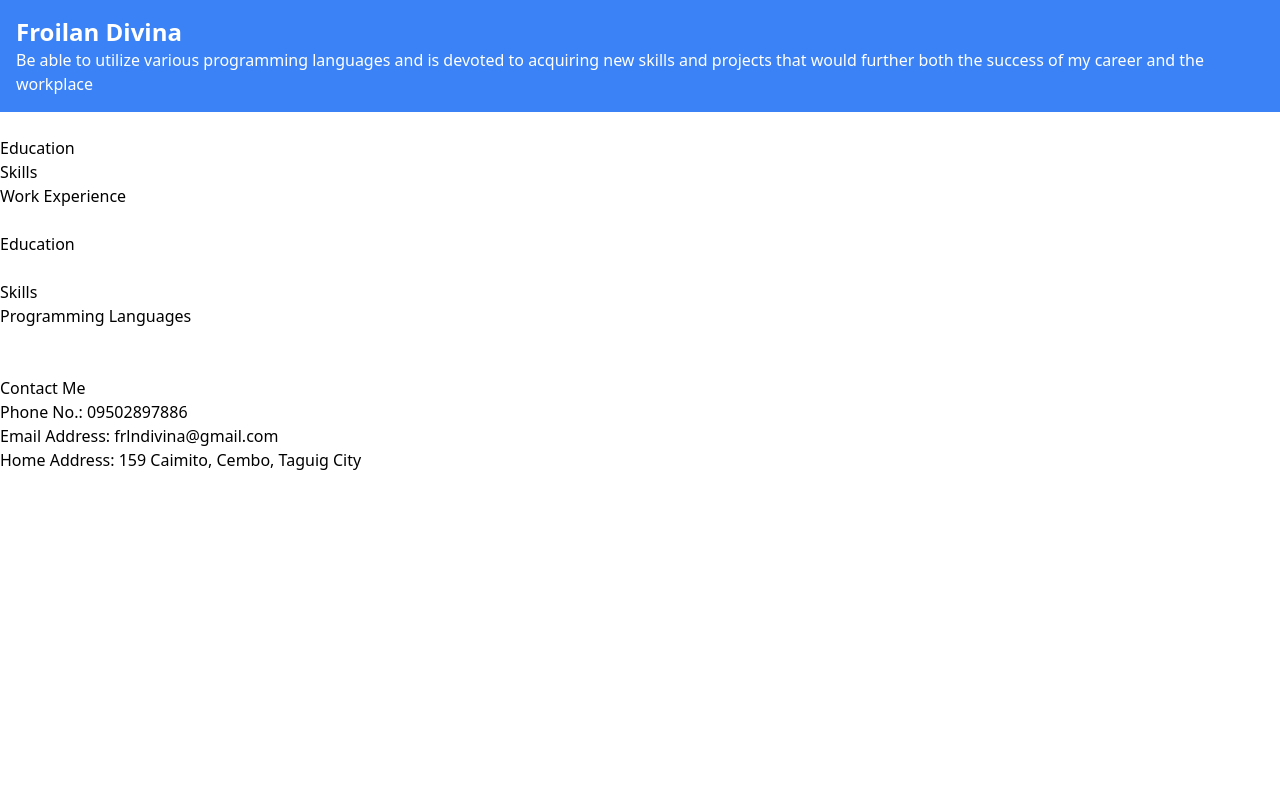
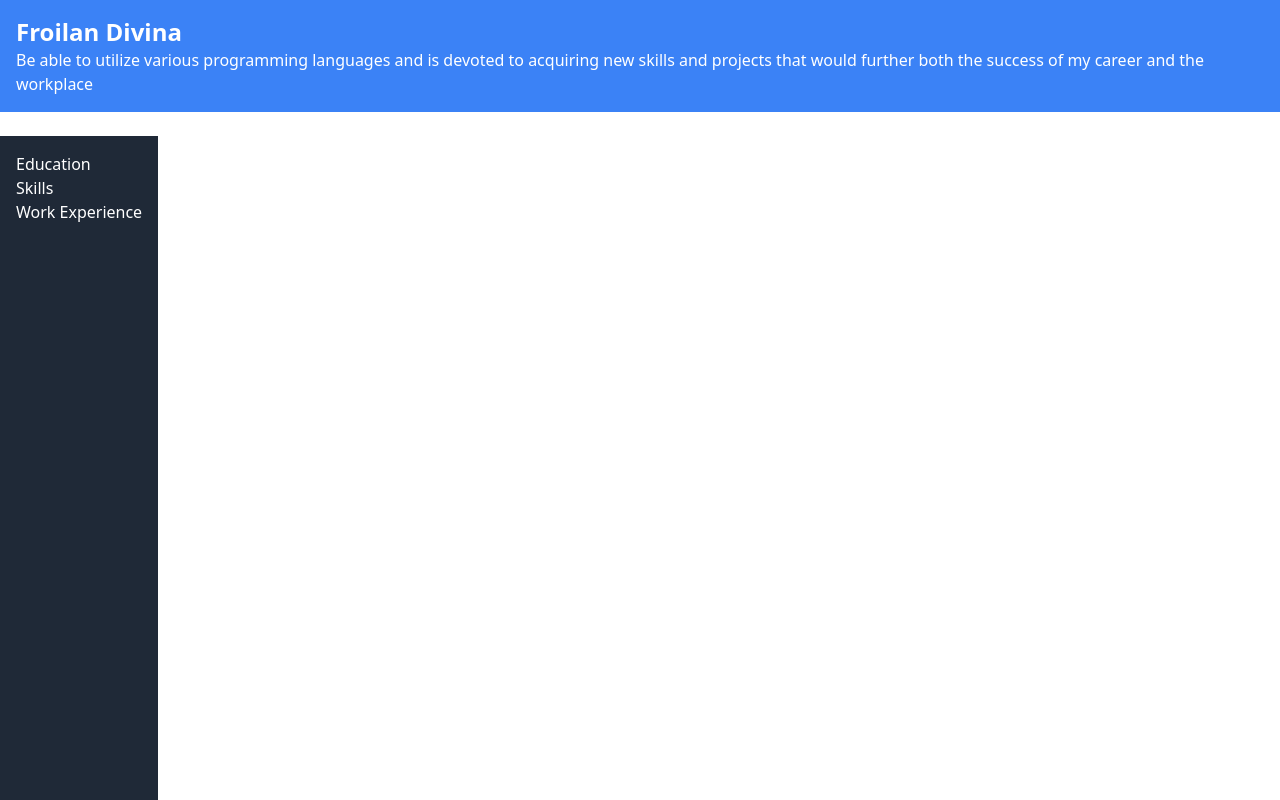
Before and after one commit to froiegras/portfolio, a React (Create React App) app: page / in a window 1280 px wide. Shown: the top 800 px of the page. Built offline with nearby package versions, Linux system fonts and the light colour scheme.

Commit message:
sidebar css

```diff
--- a/src/components/Navigation.js
+++ b/src/components/Navigation.js
@@ -1,14 +1,14 @@
-// Navigation.js
+//Navigation.js
 import React from 'react';
 
 function Navigation() {
   return (
-    <nav>
-      <ul>
-        <li><a href="#education">Education</a></li>
-        <li><a href="#skills">Skills</a></li>
-        <li><a href="#work-experience">Work Experience</a></li>
-      </ul>
+    <nav className="flex h-screen sticky">
+        <ul className="sidebar bg-gray-800 text-white p-4 w-flex">
+          <li><a href="#education">Education</a></li>
+          <li><a href="#skills">Skills</a></li>
+          <li><a href="#work-experience">Work Experience</a></li>
+        </ul>
     </nav>
   );
 }
```
